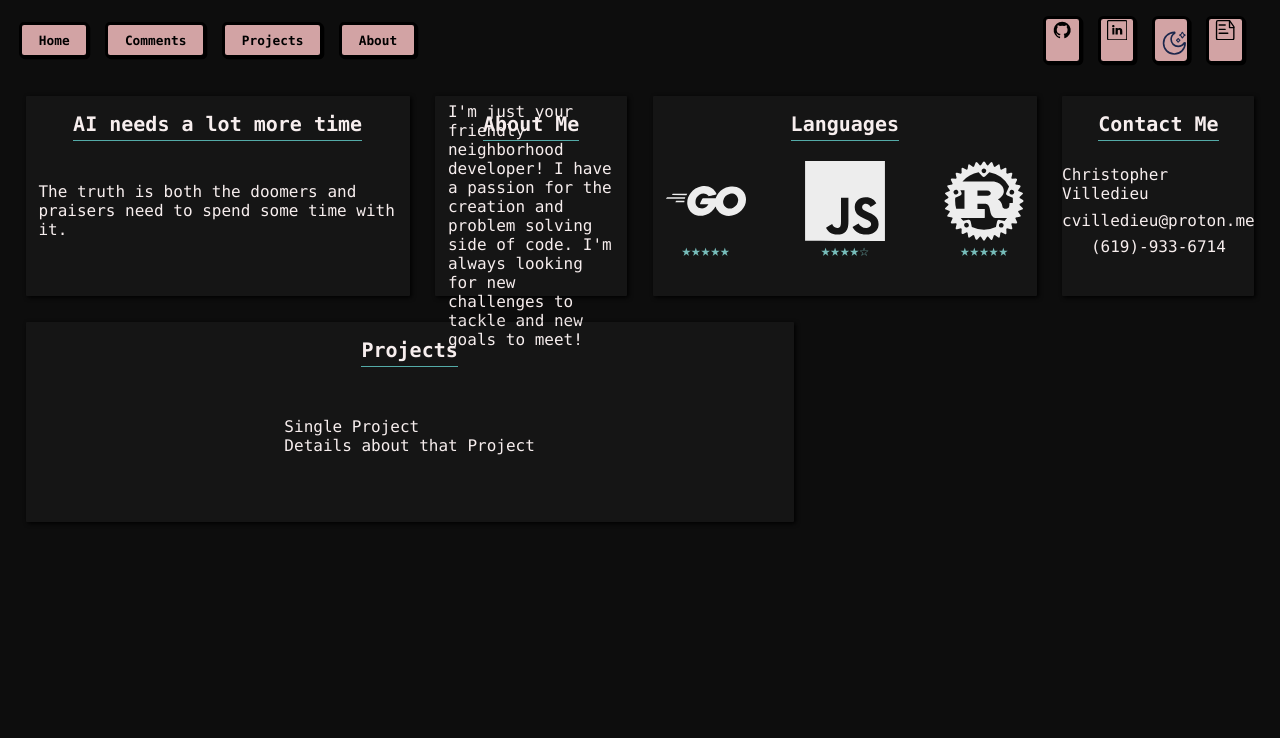
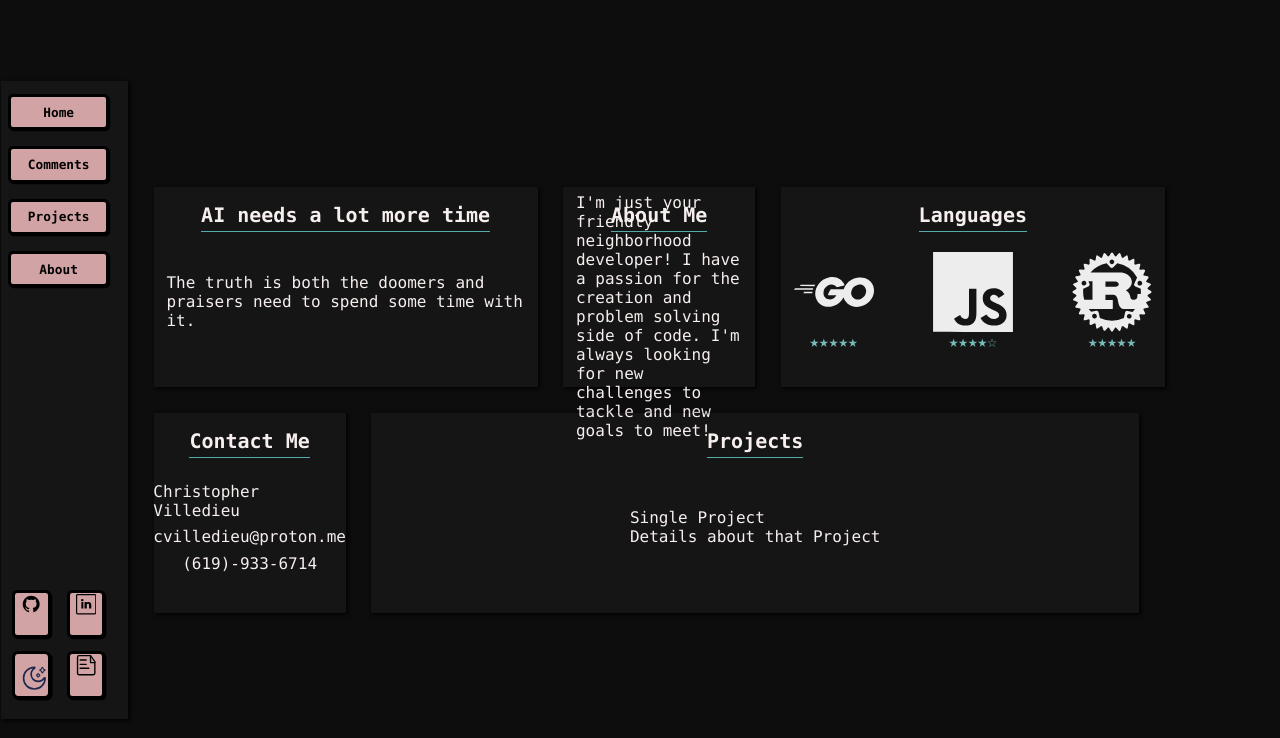
Before and after one commit to CVilledieu/Portfolio, a React app in the folder frontend/: page / in a window 1280 px wide. Shown: the top 738 px of the page. Built offline with nearby package versions, Linux system fonts and the light colour scheme; the HTML template or start-up script is replaced by a standard one.

Commit message:
updates to projects page

```diff
--- a/frontend/src/App.css
+++ b/frontend/src/App.css
@@ -1,6 +1,6 @@
 body {
   margin: 0;
-  font-family: Inter, Avenir, Helvetica, Arial, sans-serif;
+  font-family: Consolas;
 }
 
 
@@ -17,6 +17,7 @@ body {
   width: 100%;
   max-width: 100%;
   padding: 2cqh 2cqw;
+  box-sizing: border-box;
 }
 
 #app {
--- a/frontend/src/App.jsx
+++ b/frontend/src/App.jsx
@@ -1,6 +1,6 @@
-import './layout2.css';
+import './App.css';
 import './views/util/colors.css';
-import React, {setState, useState, useContext, createContext, useEffect} from 'react';
+import React, {setState, useState, useEffect} from 'react';
 import HomePage from './views/overview/home.jsx';
 import CommentsPage from './views/comments/comments.jsx';
 import ProjectsPage from './views/projects/projects.jsx';
--- a/frontend/src/layout2.css
+++ /dev/null
@@ -1,199 +0,0 @@
-body {
-    margin: 0;
-    font-family: Consolas;
-  }
-
-
-  #root{
-    display: flex;
-    height: 100vh;
-    width: 100vw;
-    background-color: var(--background-950);
-    color: var(--text-50);
-  }
-
-  .page {
-    display: flex;
-    width: 100%;
-    max-width: 100%;
-    padding: 2cqh 2cqw;
-    box-sizing: border-box;
-  }
-
-  #app {
-    align-self: center;
-    display: flex;
-    flex-direction: column;
-    justify-content: space-between;
-    height: 100%;
-    max-height: 100%;
-    width: 100%;
-    max-width: 100%;
-  }
-
-  /* Main block is the div used for selected content. All content that should be displayed will replace the inner html */
-  /* All CSS for the content displayed within main is wihtin the respective folders inside views */
-  #main-block {
-    display: flex;
-    flex-direction: column;
-
-    height: 90%;
-    max-height: 90%;
-  }
-
-  #side-block {
-    display: flex;
-
-    height: 10%;
-    max-height: 10%;
-  }
-
-
-
-  #nav-block {
-
-    border-radius: 10px;
-    display: flex;
-    width: 100%;
-    max-width: 100%;
-    padding: 0 1.5cqw;
-    box-sizing: border-box;
-  }
-
-  #nav-inner{
-    display: flex;
-    flex-direction: row;
-    align-items: center;
-    justify-content: space-between;
-    width: 100%;
-    max-width: 100%;
-    max-height: 100%;
-  }
-
-  #stage-select {
-    display: flex;
-    flex-direction: row;
-    justify-content: start;
-    gap: 1rem;
-    max-height: 60%;
-  }
-
-  .nav-btn {
-
-    width: 100%;
-    max-width: 100%;
-    font-family: inherit;
-    padding: 0.6em 1.3em;
-    font-weight: 900;
-    font-size: 1rem;
-    border: 3px solid black;
-    border-radius: 0.4em;
-    box-shadow: 0.1em 0.1em;
-    cursor: pointer;
-  }
-
-  .nav-btn:hover {
-    transform: translate(-0.05em, -0.05em);
-    box-shadow: 0.15em 0.15em;
-  }
-
-  .nav-btn:active {
-    transform: translate(0.05em, 0.05em);
-    box-shadow: 0.05em 0.05em;
-  }
-
-
-
-
-  #nav-footer {
-    display: flex;
-    flex-direction: row;
-    justify-content: space-between;
-    gap: 1rem;
-    padding: 1rem;
-  }
-
-  .contact-row {
-    height: 50%;
-    max-height: 50%;
-    max-width: 100%;
-    display: flex;
-    flex-direction: row;
-    gap: 1rem;
-  }
-
-  .footer-btn {
-    --foot-btn-width: 3cqw;
-    --foot-btn-height: 6cqh;
-    width: var(--foot-btn-width);
-    height: var(--foot-btn-height);
-    max-width: var(--foot-btn-width);
-    max-height: var(--foot-btn-height);
-    border: 3px solid black;
-    border-radius: 0.4em;
-    cursor: pointer;
-    box-shadow: 0.1em 0.1em black;
-    display: flex;
-    align-self: center;
-    overflow: hidden;
-  }
-
-
-  .contact-btn:hover {
-    transform: translate(-0.05em, -0.05em);
-    box-shadow: 0.15em 0.15em black;
-  }
-
-  .contact-btn:active {
-    transform: translate(0.05em, 0.05em);
-    box-shadow: 0.05em 0.05em black;
-  }
-
-  .contact-btn.selected {
-    background-color: white;
-  }
-
-  .theme-switch {
-    position: relative;
-    box-sizing: border-box;
-
-  }
-
-  .theme-switch .checkbox {
-    opacity: 0;
-  }
-
-  .theme-switch .checkbox:checked ~ .moon {
-    transform: rotate(180deg);
-    opacity: 0;
-  }
-
-  .theme-switch .checkbox:checked ~ .sun {
-    transform: translateY(-.3cqh) rotate(180deg);
-    opacity: 1;
-  }
-
-  .theme-switch .moon {
-    position: absolute;
-    left: 0;
-    top: 0;
-    height: 100%;
-    padding: .4em;
-    transition: .5s;
-  }
-
-  .theme-switch .sun {
-    position: absolute;
-    left: 0;
-    top: 0;
-    height: 100%;
-    padding: .4em;
-    transition: .5s;
-    opacity: 0;
-  }
-
-  @media (max-width: 1600px) {
-    .nav-btn{
-      font-size: 1cqi;
-    }
-  }
--- a/frontend/src/views/projects/projects.jsx
+++ b/frontend/src/views/projects/projects.jsx
@@ -15,7 +15,7 @@ export default function ProjectsPage() {
         <div className='page' id="projects">
             <div className='project-btn' id='left-btn' >&lt;</div>
             <div id="projects-display">
-                {LanguageMap}
+                {LanguageMap()}
             </div>
             <div className='project-btn' id='right-btn'>&gt;</div>
         </div>
```
